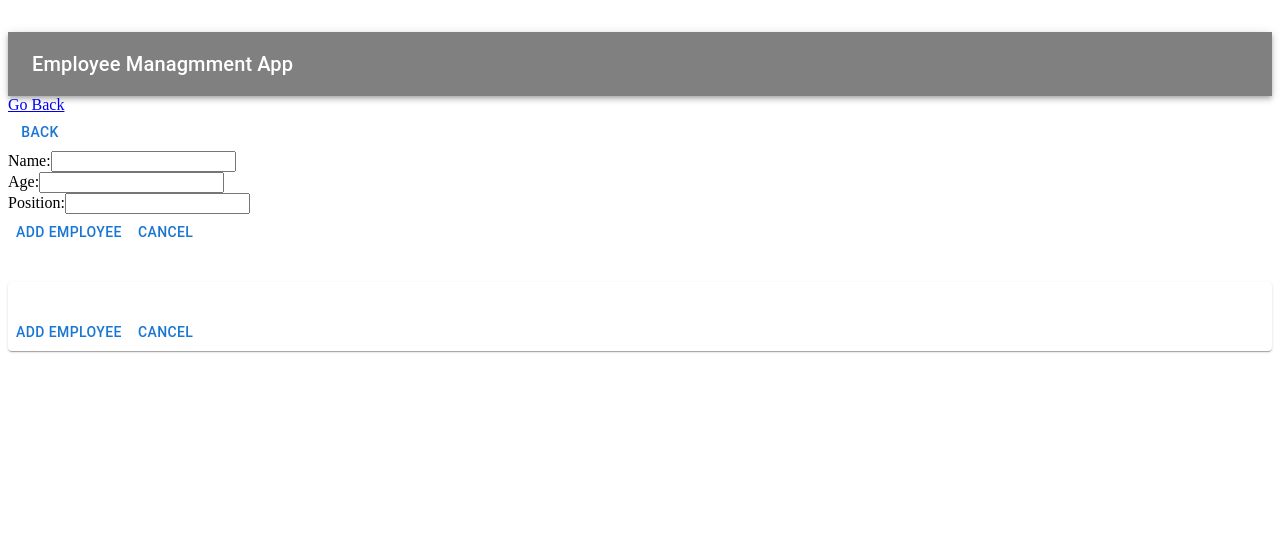
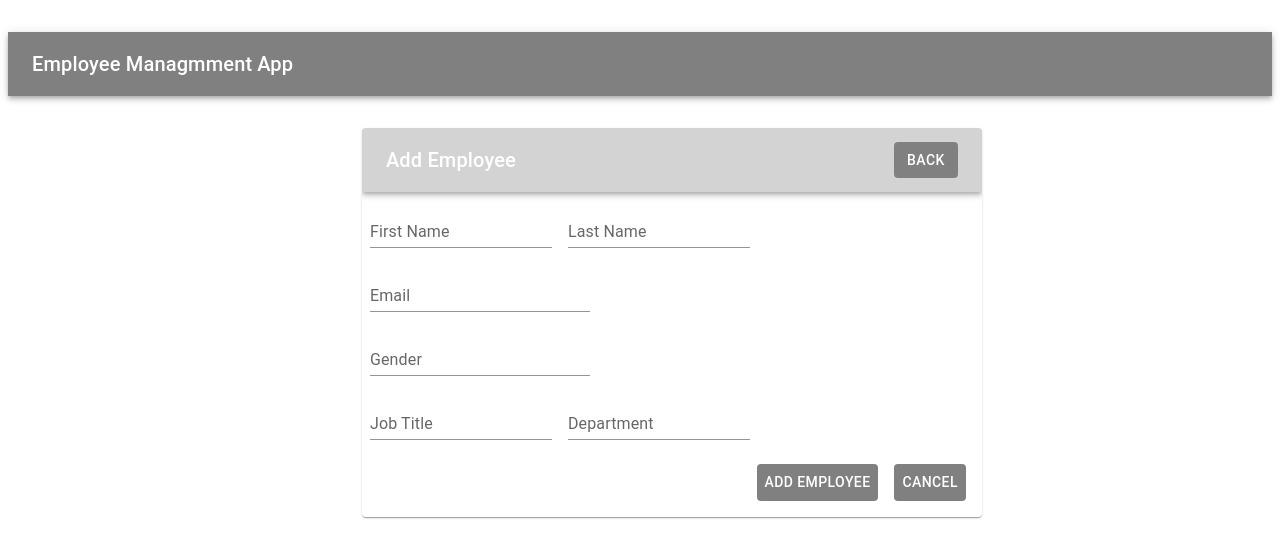
Before and after one commit to Plaxidia/Employee-Managment-App, a React (Create React App) app in the folder front_end/: page /add-employee in a window 1280 px wide. Shown: the top 558 px of the page. Built offline with nearby package versions, Linux system fonts and the light colour scheme.

Commit message:
Finished styling the add employee page

```diff
--- a/front_end/src/pages/AddEmployee.js
+++ b/front_end/src/pages/AddEmployee.js
@@ -1,52 +1,36 @@
-import React, {  useState } from "react";
+import React, {  useState,useEffect } from "react";
 //import Modal from 'react-bootstrap/Modal';
 import { useNavigate } from "react-router-dom";
-import { Box, Button } from "@mui/material";
+import { Box, Button,  } from "@mui/material";
 import Card from '@mui/material/Card';
-import { Link } from "react-router-dom";
-import CardContent from '@mui/material/CardContent';
+
 import AppBar from "@mui/material/AppBar";
 import Toolbar from "@mui/material/Toolbar";
 import Typography from "@mui/material/Typography";
-//import { useHistory } from 'react-router-dom'; // Import useHistory hook from React Router
+import TextField from '@mui/material/TextField';
+export default function AddEmployee (props ){
 
-export default function AddEmployee (props ){
+  useEffect(() => {
+    // Disable scrolling when the component mounts
+    document.body.style.overflow = "hidden";
+    // Re-enable scrolling when the component unmounts
+    return () => {
+      document.body.style.overflow = "auto";
+    };
+   }, []);
 
   const navigate = useNavigate();
 
-  const [name, setName] = useState('');
-           const [age, setAge] = useState('');
-           const [position, setPosition] = useState('');
-           //const history = useHistory(); // Initialize useHistory hook
+  const handleCancel = () => {
+            // // Navigate back to the home page
+            navigate('/');
+  };
 
-           const handleSubmit = (e) => {
-             e.preventDefault();
-             // Here you can add logic to submit the employee data, for example, send it to a backend server
-             const employeeData = {
-               name: name,
-               age: age,
-               position: position
-             };
-             console.log("Submitted:", employeeData);
-             // Reset form fields after submission
-             setName('');
-             setAge('');
-             setPosition('');
-            };
-
-
-           const handleCancel = () => {
-            // Reset form fields
-            setName('');
-            setAge('');
-            setPosition('');
-            // Navigate back to the home page
-            navigate('/');
-          };
     return(
       <div>
 
-      <Box sx={{ flexGrow: 1,
+      <Box sx={{
+        flexGrow: 1,
         marginTop: 4 }}>
        <AppBar
          position="static"
@@ -59,71 +43,159 @@ export default function AddEmployee (props ){
          </Toolbar>
        </AppBar>
      </Box>
-
-          <Link to="/">Go Back</Link>
-            <Box>
-
-               <Button onClick={() => navigate(-1)}> Back
-               </Button>
-               <form onSubmit={handleSubmit}>
-                 <div>
-                   <label>Name:</label>
-                   <input
-                     type="text"
-                     value={name}
-                     onChange={(e) => setName(e.target.value)}
-                     required
-                   />
-                 </div>
-                 <div>
-                   <label>Age:</label>
-                   <input
-                     type="number"
-                     value={age}
-                     onChange={(e) => setAge(e.target.value)}
-                     required
-                   />
-                 </div>
-                 <div>
-                   <label>Position:</label>
-                   <input
-                     type="text"
-                     value={position}
-                     onChange={(e) => setPosition(e.target.value)}
-                     required
-                   />
-                 </div>
-                 <Button type="submit">Add Employee</Button>
-                 <Button type="button" onClick={handleCancel}>Cancel</Button>
-               </form>
-        </Box>
-
-
-        <Card
+<Card
         sx={{
           marginTop: 4,
-
-
+          marginLeft:"28%",
+          borderColor:"black",
           position:"static",
             backgroundColor: "White",
-            color: "grey"
+            color: "grey",
+            maxWidth:620,
+
         }}>
-        <CardContent  >
+          <Box sx={{
+        flexGrow: 1,
+        marginTop: 0}}>
+       <AppBar
+         position="static"
+         sx={{ backgroundColor: "lightgrey", color: "white" }}
+         >
+         <Toolbar>
+           <Typography variant="h6" component="div" sx={{ flexGrow: 1 }}>
+             Add Employee
+           </Typography>
+           <Button sx={{
+            color:'white',
+            background: "grey",
+            cursor: "pointer",
+                              "&:hover": {
+                                color: "",
+                                background: "#e6e2f0",
+                              },
+           }}
+           onClick={() => navigate(-1)}> Back
+               </Button>
+         </Toolbar>
+       </AppBar>
+     </Box>
 
+  <Box >
+    <Box
+      sx={{
+        display: 'flex',
+        alignItems: 'center',
+        '& > :not(style)': { m: 1 },
+      }}
+    >
+      <TextField
+          id="standard-multiline-flexible"
+          label="First Name"
+          multiline
+          maxRows={8}
+          variant="standard"
+        />
 
-          <Typography variant="h5" component="div">
+       <TextField
+          id="standard-multiline-flexible"
+          label="Last Name"
+          multiline
+          maxRows={8}
+          variant="standard"
+        />
+     </Box>
+     <Box
+     sx={{
+      display: 'flex',
+      alignItems: 'center',
+      '& > :not(style)': { m: 1 },
+    }}
+     >
+      <TextField
+          id="standard-multiline-flexible"
+          label="Email"
+          //multiline
+          maxRows={1}
+          variant="standard"
+        />
+     </Box>
 
-          </Typography>
-          <Typography color="text.secondary">
+     <Box
+     sx={{
+      display: 'flex',
+      alignItems: 'center',
+      '& > :not(style)': { m: 1 },
+    }}
+     >
+      <TextField
+          id="standard-multiline-flexible"
+          label="Gender"
+          //multiline
+          maxRows={1}
+          variant="standard"
+        />
+     </Box>
+     <Box
+     sx={{
+      display: 'flex',
+      alignItems: 'center',
+      '& > :not(style)': { m: 1 },
+    }}
+     >
+      <TextField
+          id="standard-multiline-flexible"
+          label="Job Title"
+          multiline
+          maxRows={8}
+          variant="standard"
+        />
+        <TextField
+          id="standard-multiline-flexible"
+          label="Department"
+          multiline
+          maxRows={8}
+          variant="standard"
+        />
+     </Box>
+     <Box
+     sx={{
+      '& > :not(style)': { m: 1 },
+      position: 'relative',
+          bottom: 0,
+          right: 0,
+          display: 'flex',
+          justifyContent: 'flex-end',
+          padding: '8px',
+    }}
+     >
+    <Button
+      sx={{
+        color:'white',
+            background: "grey",
+            cursor: "pointer",
+                              "&:hover": {
+                                color: "",
+                                background: "#e6e2f0",
+                              }
+                            }}type="submit">
+          Add Employee
+      </Button>
+    <Button sx={{
+      color:'white',
+      background: "grey",
+      cursor: "pointer",
+                        "&:hover": {
+                          color: "",
+                          background: "#e6e2f0",
+                        },
+    }}
+    type="button" onClick={handleCancel}>
+    Cancel
+    </Button>
 
-          </Typography>
-          <Typography color="text.secondary">
+    </Box >
 
-          </Typography>
-        </CardContent>
-
-        <Button type="submit">Add Employee</Button>
-        <Button type="button" onClick={handleCancel}>Cancel</Button>
+  </Box>
 
       </Card>
       </div>
--- a/front_end/src/pages/home.js
+++ b/front_end/src/pages/home.js
@@ -60,14 +60,14 @@ function Home() {
     fetchData();
   }, []);
 
-  // useEffect(() => {
-  //   // Disable scrolling when the component mounts
-  //   document.body.style.overflow = "hidden";
-  //   // Re-enable scrolling when the component unmounts
-  //   return () => {
-  //     document.body.style.overflow = "auto";
-  //   };
-  // }, []);
+  useEffect(() => {
+    // Disable scrolling when the component mounts
+    document.body.style.overflow = "hidden";
+    // Re-enable scrolling when the component unmounts
+    return () => {
+      document.body.style.overflow = "auto";
+    };
+   }, []);
 
   const [searchTerm, setSearchedITerm] = useState('');
 
@@ -104,6 +104,7 @@ const handleAddEmployeeClick = () => {
         </Box>
         {/* Search and button */}
         <Paper
+
           component="form"
           sx={{
             p: "2px 4px",
```
